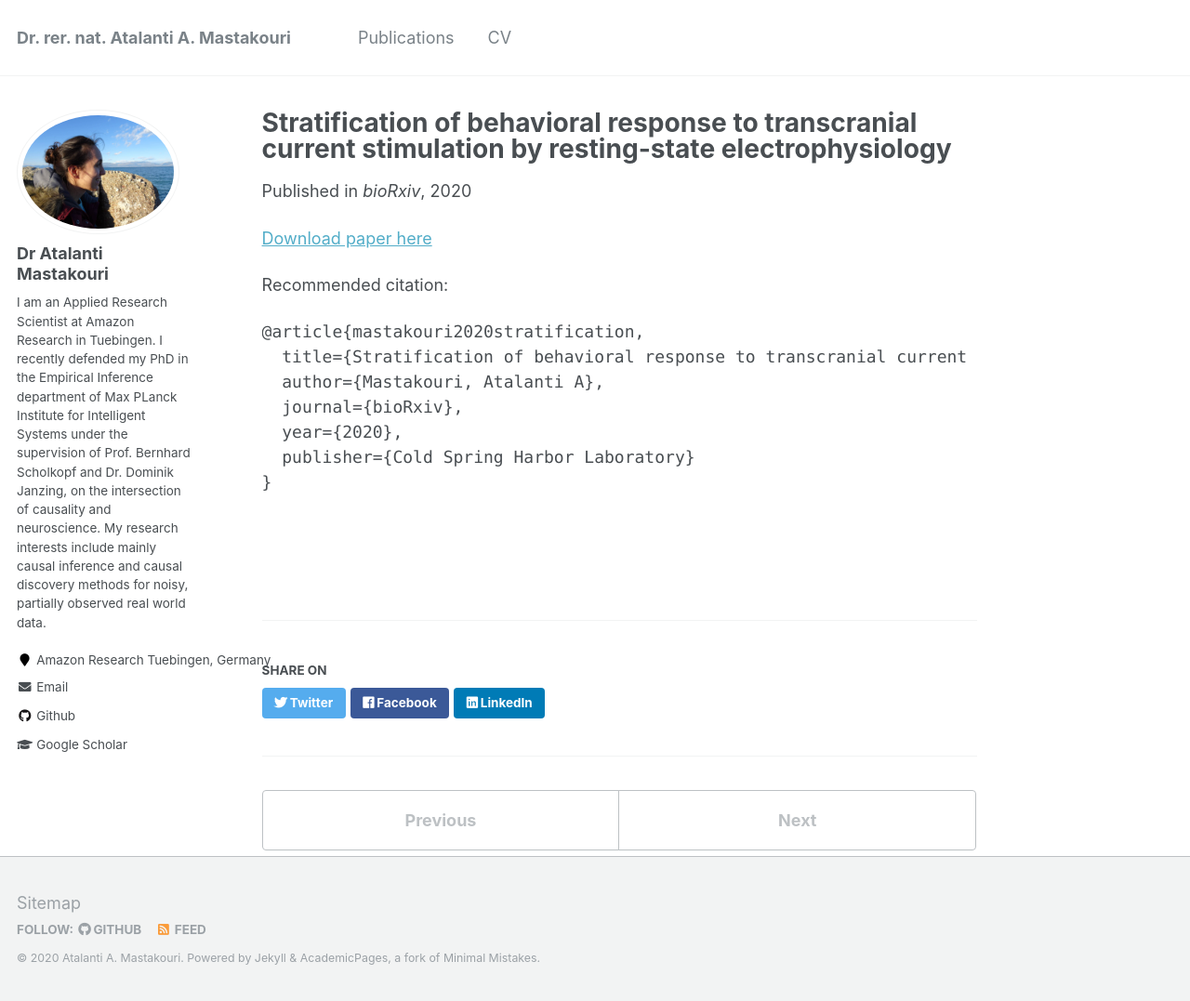
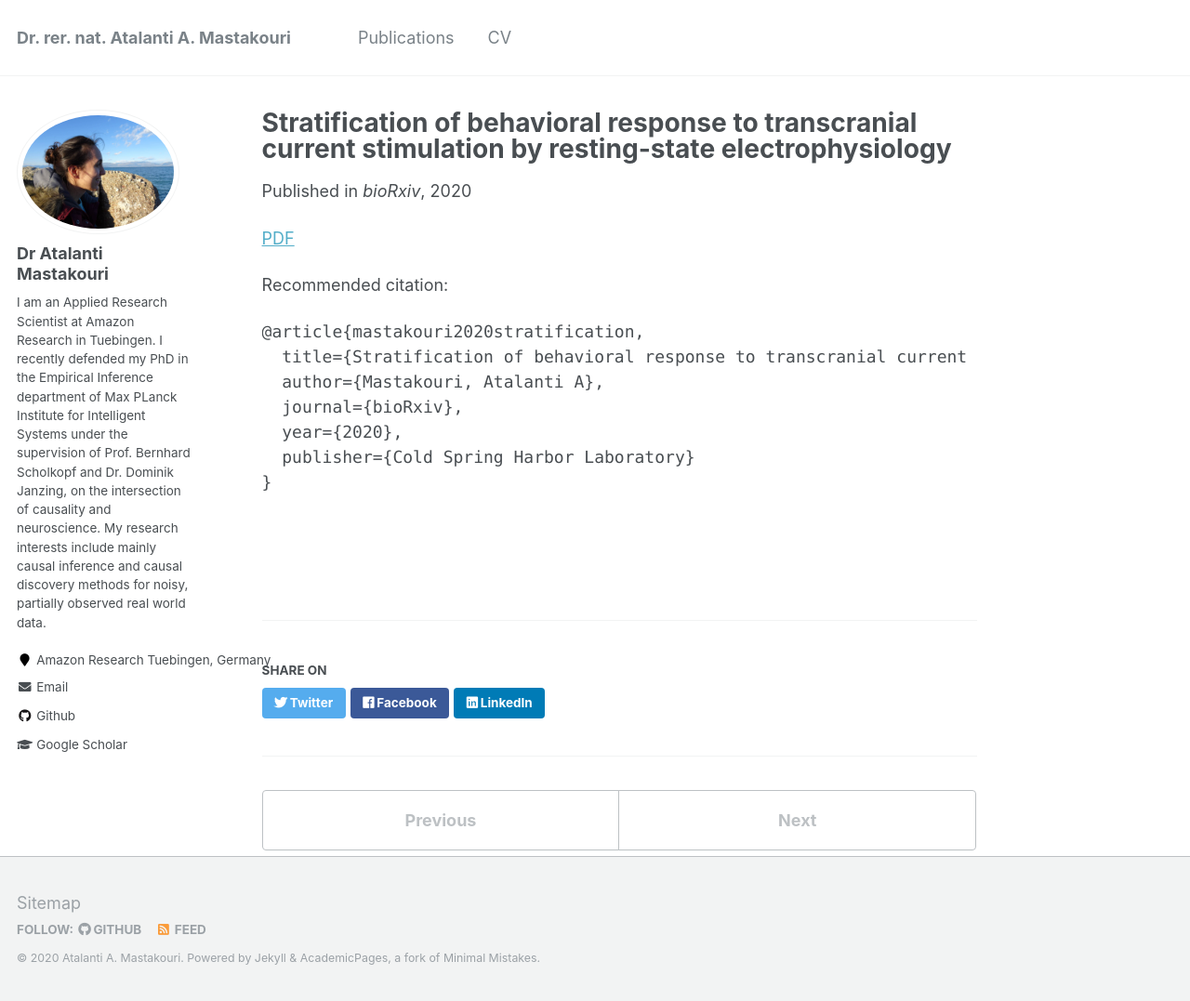
Before and after one commit to atalanti/atalanti.github.io, a Jekyll site: the page built from _publications/2020a-Stratification-of-behavioral-response-to-transcranial-current-stimulation-by-resting-state-electrophysiology.md, in a window 1280 px wide and 1077 px high. Shown: the whole window at 93% size. Built offline with Jekyll 4.4.1, drawn with Linux system fonts in a browser that asks for light colours.

Commit message:
Update 2020a-Stratification-of-behavioral-response-to-transcranial-current-stimulation-by-resting-state-electrophysiology.md

````diff
--- a/_publications/2020a-Stratification-of-behavioral-response-to-transcranial-current-stimulation-by-resting-state-electrophysiology.md
+++ b/_publications/2020a-Stratification-of-behavioral-response-to-transcranial-current-stimulation-by-resting-state-electrophysiology.md
@@ -7,7 +7,7 @@ venue: 'bioRxiv'
 paperurl: 'https://www.biorxiv.org/content/10.1101/2020.01.27.921668v3'
 ---
 
-[Download paper here](https://www.biorxiv.org/content/10.1101/2020.01.27.921668v3.full.pdf)
+[PDF](https://www.biorxiv.org/content/10.1101/2020.01.27.921668v3.full.pdf)
 
 Recommended citation:
 ```Javascript
````
